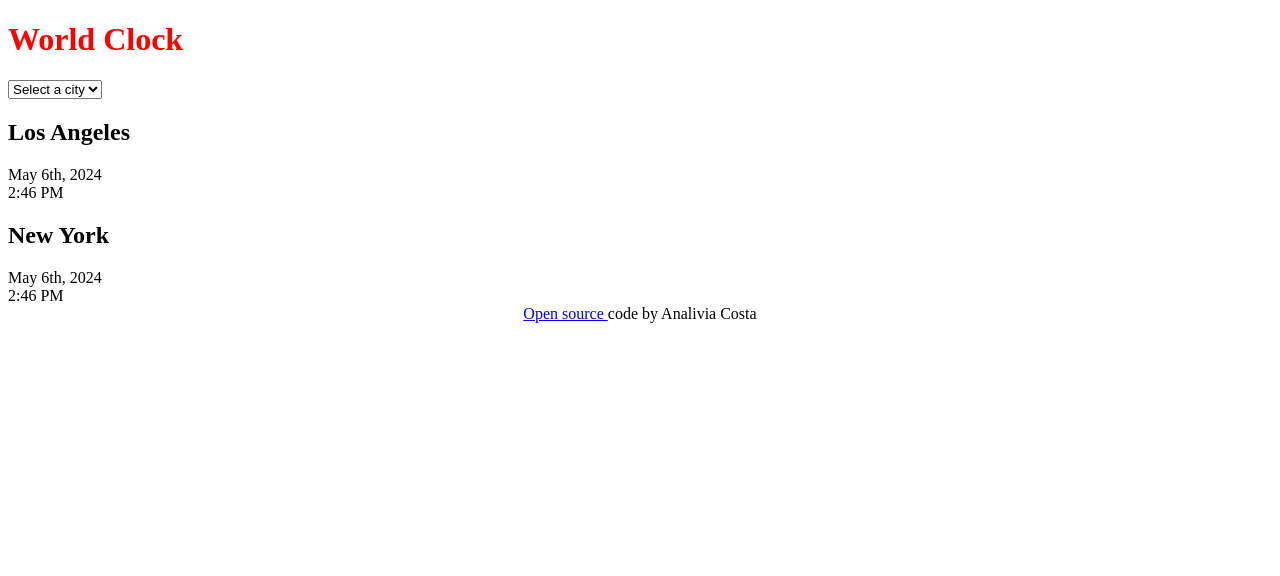
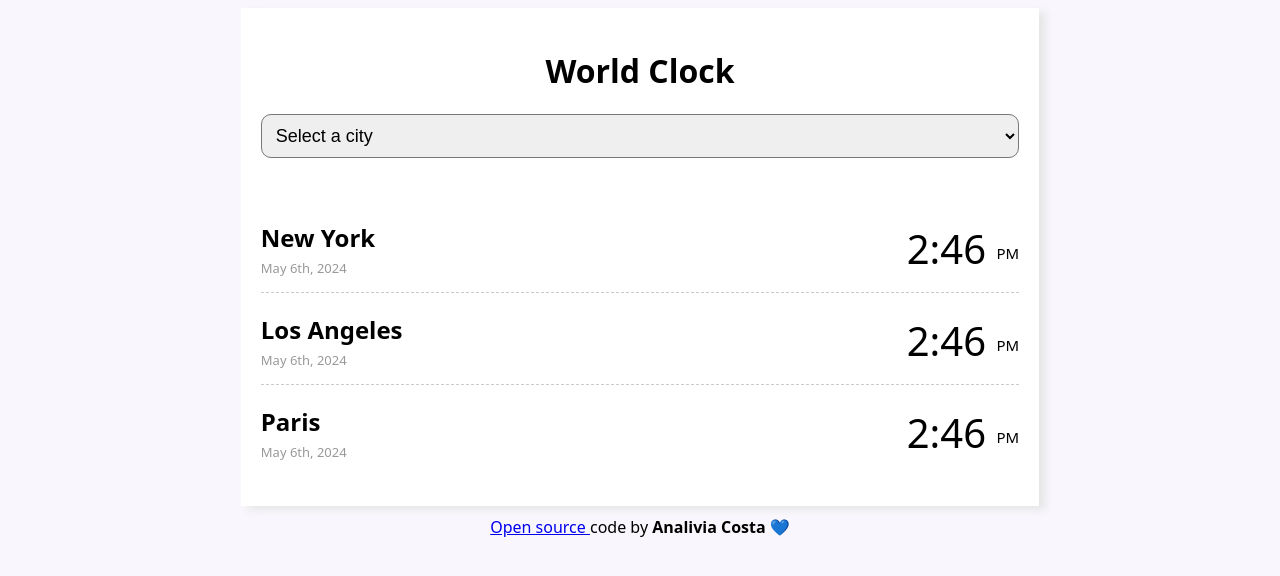
Before and after one commit to analiviag/world-clock, a plain HTML site: page index.html in a window 1280 px wide. Drawn offline with Linux system fonts and the light colour scheme.

Commit message:
added CSS, some HTML changes

```diff
--- a/css/style.css
+++ b/css/style.css
@@ -1,7 +1,64 @@
+body {
+  background-color: #f9f7fd;
+  font-family: system-ui, -apple-system, BlinkMacSystemFont, "Segoe UI", Roboto,
+    Oxygen, Ubuntu, Cantarell, "Open Sans", "Helvetica Neue", sans-serif;
+}
+
 h1 {
-  color: red;
+  color: black;
+  text-align: center;
+}
+
+h2 {
+  margin: 0 0 5px;
+}
+
+select {
+  display: block;
+  width: 100%;
+  padding: 10px;
+  border-radius: 10px;
+  font-size: 18px;
+  margin-bottom: 7%;
+}
+
+.container {
+  background-color: white;
+  display: block;
+  margin: 0 auto;
+  width: 60%;
+  padding: 20px;
+  box-shadow: 7px 4px 8px 0px rgba(230, 230, 230, 1);
+}
+
+.city {
+  display: flex;
+  margin: 10px 0;
+  justify-content: space-between;
+  padding: 10px 0;
+  border-bottom: 1px dashed rgb(0, 0, 0, 0.2);
+}
+
+.city:last-child {
+  border: none;
+}
+
+.time {
+  font-size: 40px;
+}
+
+.time small {
+  vertical-align: middle;
+  font-size: 15px;
+}
+
+.date {
+  font-size: 13px;
+  opacity: 40%;
+  margin: 5px 0;
 }
 
 footer {
   text-align: center;
+  margin: 10px 0;
 }
--- a/index.html
+++ b/index.html
@@ -20,23 +20,35 @@
       </div>
 
       <div class="city">
+        <div>
+          <h2>New York</h2>
+          <div class="date">May 6th, 2024</div>
+        </div>
+        <div class="time">2:46 <small>PM</small></div>
+      </div>
+
+      <div class="city">
+        <div>
           <h2>Los Angeles</h2>
           <div class="date">May 6th, 2024</div>
-        <div class="time">2:46 PM</div>
+        </div>
+        <div class="time">2:46 <small>PM</small></div>
       </div>
       <div class="city">
-        <h2>New York</h2>
+        <div>
+          <h2>Paris</h2>
           <div class="date">May 6th, 2024</div>
-        <div class="time">2:46 PM</div>
         </div>
-
+        <div class="time">2:46 <small>PM</small></div>
+      </div>
+    </div>
     <footer>
       <a href="https://github.com/analiviag/world-clock" target="_blank"
         >Open source
       </a>
-        code by Analivia Costa
+      code by <strong>Analivia Costa 💙</strong>
     </footer>
-    </div>
+
     <script src="javascript/index.js"></script>
   </body>
 </html>
```
Also changed, not shown: 1 other file. Lines whose indentation alone changed are shown as unchanged.
